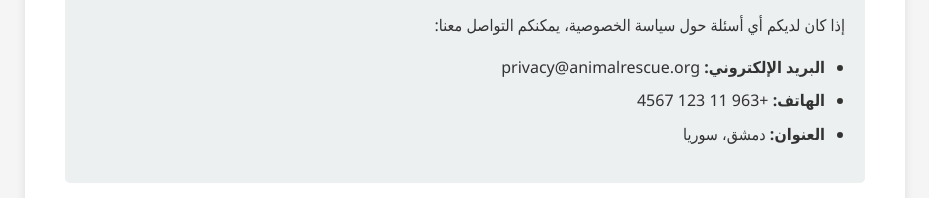
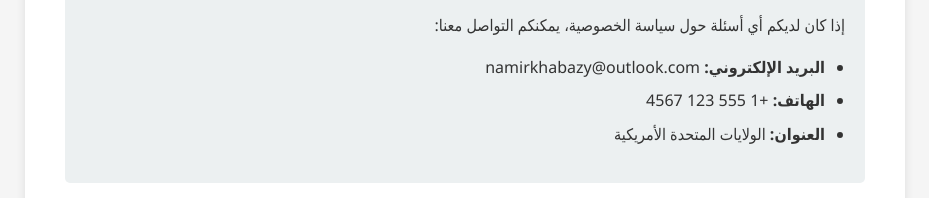
Before and after one commit to namirkafka/rouh, a plain HTML site: page index.html in a window 1280 px wide. Shown: the part 2087-2285 px from the top of the page, without its empty margins (175-1104 px from the left). Drawn offline with Linux system fonts and the light colour scheme.

Commit message:
Update index.html

```diff
--- a/index.html
+++ b/index.html
@@ -127,9 +127,9 @@
             <h2>معلومات الاتصال</h2>
             <p>إذا كان لديكم أي أسئلة حول سياسة الخصوصية، يمكنكم التواصل معنا:</p>
             <ul>
-                <li><strong>البريد الإلكتروني:</strong> privacy@animalrescue.org</li>
-                <li><strong>الهاتف:</strong> +963 11 123 4567</li>
-                <li><strong>العنوان:</strong> دمشق، سوريا</li>
+                <li><strong>البريد الإلكتروني:</strong> namirkhabazy@outlook.com</li>
+                <li><strong>الهاتف:</strong> +1 555 123 4567</li>
+                <li><strong>العنوان:</strong> الولايات المتحدة الأمريكية</li>
             </ul>
         </div>
 
```
